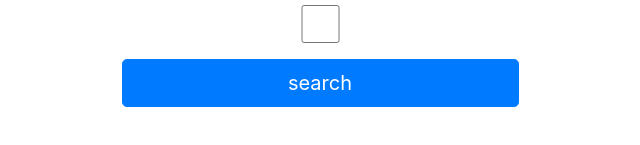
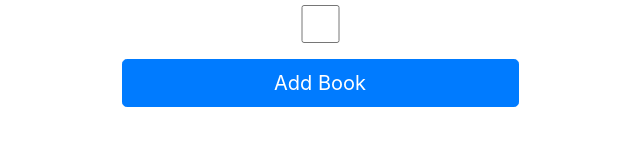
Before and after one commit to YoseptF/library, a website with bundled scripts: page index.html in a window 1280 px wide. Shown: the part 365-510 px from the top of the page, 320-960 px from the left. Built offline with nearby package versions, Linux system fonts and the light colour scheme.

Commit message:
Some changes after the recommendation from the TSE :d

```diff
--- a/index.html
+++ b/index.html
@@ -22,7 +22,7 @@
           <input class="form-control mb-3" type="number" name="book[pages]" id="pages">
           <label for="status">Aleady read</label>
           <input class="form-control mb-3" type="checkbox" name="book[status]" id="status">
-          <input class="btn btn-primary btn-block btn-lg" type="submit" value="search">
+          <input class="btn btn-primary btn-block btn-lg" type="submit" value="Add Book">
         </form>
       </div>
     </div>
```
Also changed, not shown: README.md.
